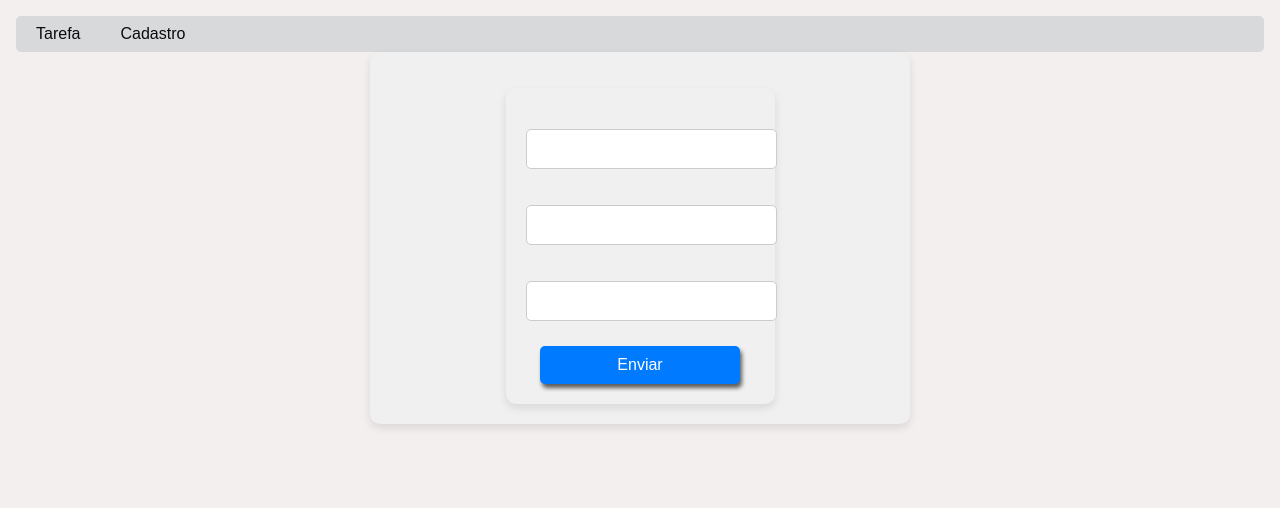
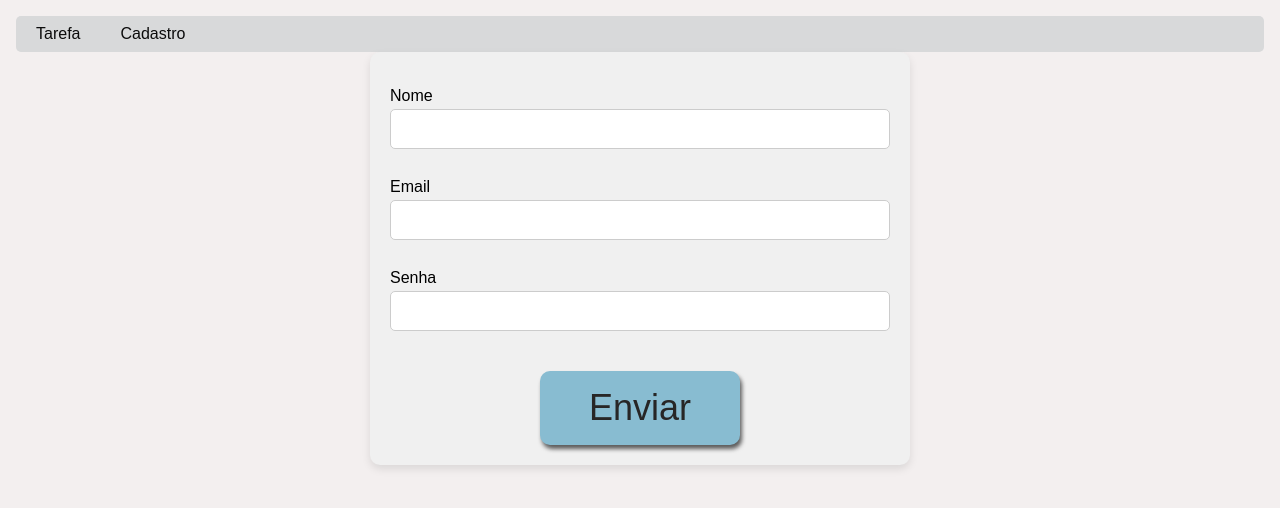
Before and after one commit to GersonAparecidoLima/React-modernizando, a React (Create React App) app: page /cadastro in a window 1280 px wide. Shown: the top 508 px of the page. Built offline with nearby package versions, Linux system fonts and the light colour scheme.

Commit message:
Exercicio pronto 9 quase pronto

```diff
--- a/src/components/FormularioGenerico/FormularioGenerico.module.scss
+++ b/src/components/FormularioGenerico/FormularioGenerico.module.scss
@@ -1,11 +1,8 @@
 .formularioGenerico {
+  width: 100%;
   display: flex;
   flex-direction: column;
-    align-items: center;
-    padding: 20px;
-    background-color: #f0f0f0;
-    border-radius: 10px;
-    box-shadow: 0 4px 8px rgba(0, 0, 0, 0.1);
+  gap: 15px; /* Espaçamento entre os campos */
 
   .inputContainer {
     margin-bottom: 15px;
@@ -15,6 +12,7 @@
       display: block;
       margin-bottom: 5px;
       font-size: 1rem;
+      color: #000; /* Definindo a cor da label como preta */
     }
 
     input {
@@ -22,6 +20,10 @@
       padding: 10px;
       border: 1px solid #ccc;
       border-radius: 5px;
+      font-size: 1rem;
+      color: #000; /* Definindo a cor do texto do input como preta */
+      box-sizing: border-box;
+    }
   }
 }
 
@@ -33,9 +35,10 @@
   color: white;
   cursor: pointer;
   font-size: 1rem;
+  width: 100%;
+  margin-top: 10px;
 
   &:hover {
     background-color: #0056b3;
   }
 }
-  }
--- a/src/pages/Cadastro/Cadastro.module.scss
+++ b/src/pages/Cadastro/Cadastro.module.scss
@@ -16,12 +16,12 @@
   display: flex;
   flex-direction: column;
   gap: 15px; /* Espaçamento entre os campos */
-  }
 
   .inputContainer {
     margin-bottom: 15px;
     width: 100%;
 
+    /* Aumentando a especificidade para garantir que o estilo seja aplicado */
     label {
       display: block;
       margin-bottom: 5px;
@@ -37,6 +37,7 @@
       font-size: 1rem;
       color: #000; /* Definindo a cor do texto do input como preta */
       box-sizing: border-box;
+    }
   }
 }
 
```
Lines whose indentation alone changed are shown as unchanged.
